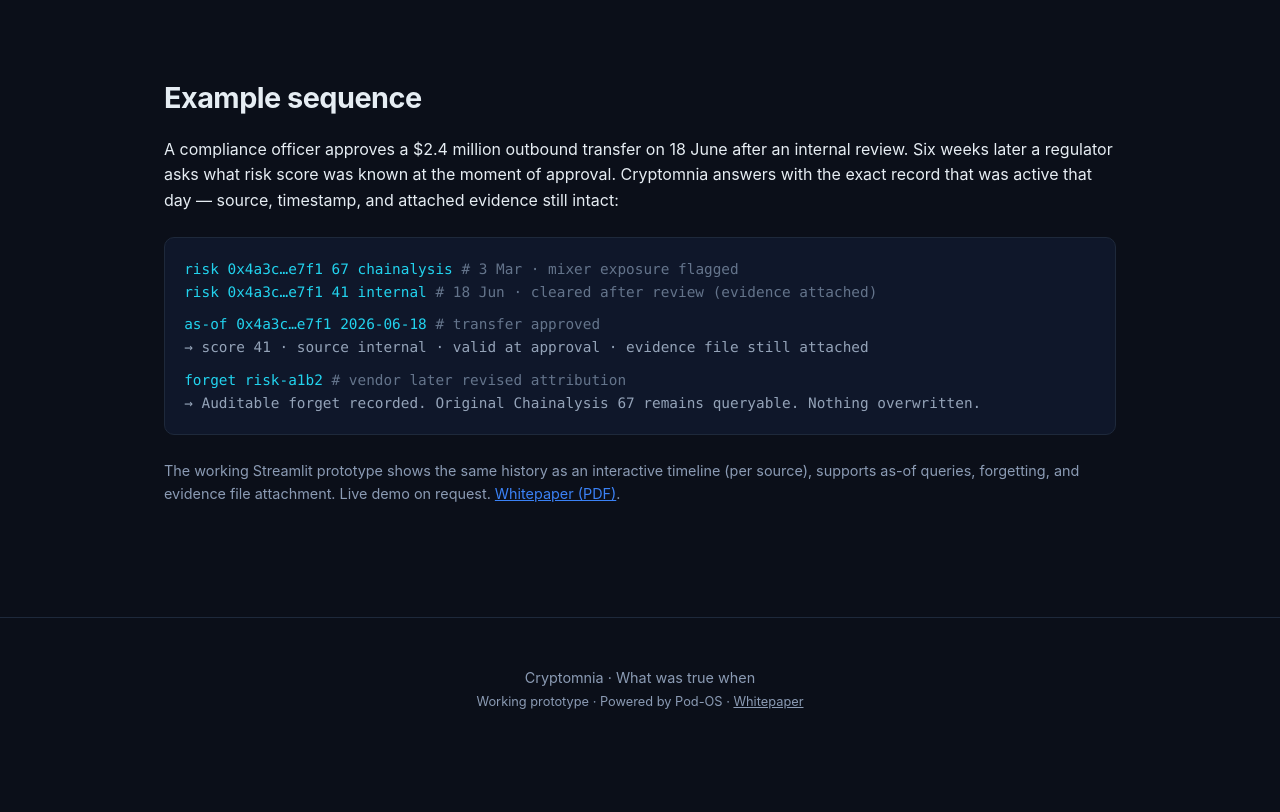
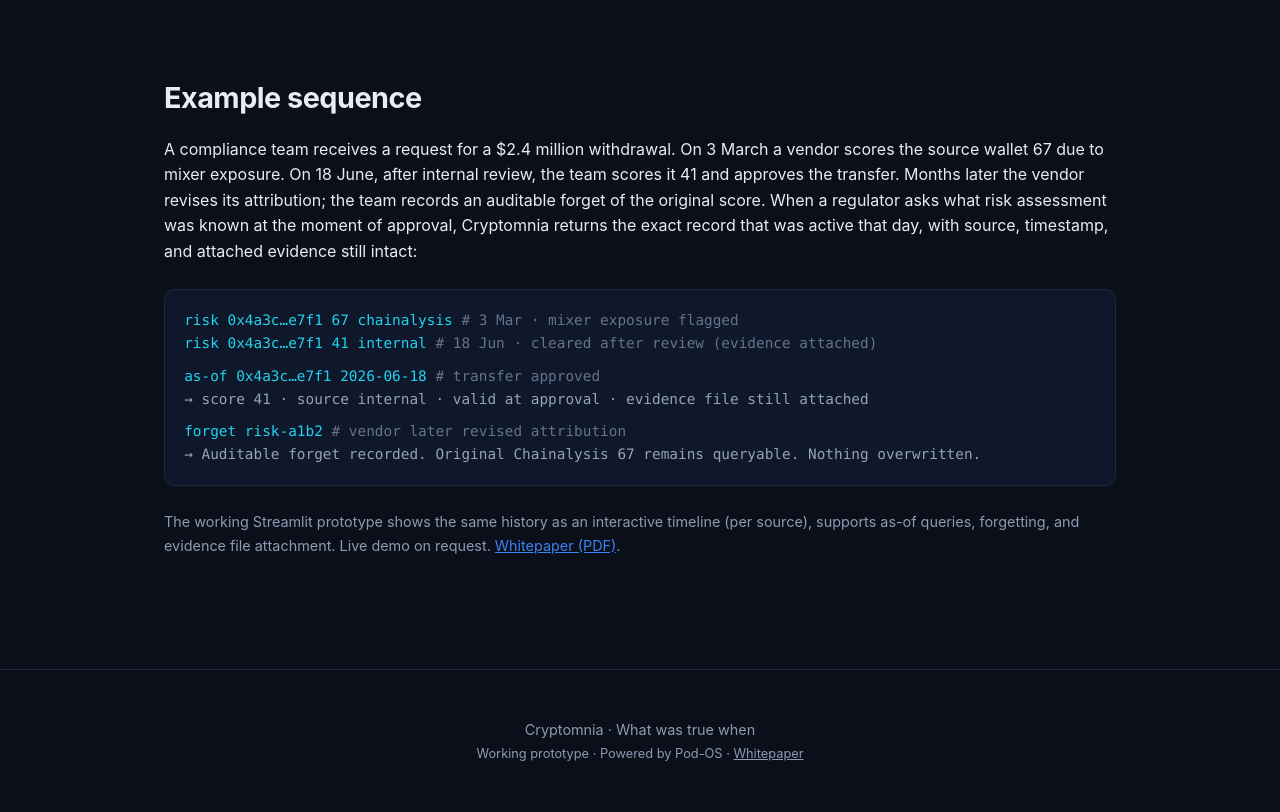
Before and after one commit to fhantson/Cryptomnia_Marketing, a plain HTML site: page index.html in a window 1280 px wide. Shown: the part 2435-3247 px from the top of the page. Before the commit the page ends 3196 px from the top, so only its background shows below. Drawn offline with Linux system fonts and the light colour scheme.

Commit message:
Align example sequence narrative with commands for clearer real-life demo

```diff
--- a/index.html
+++ b/index.html
@@ -286,7 +286,7 @@
 
 <section class="section" id="demo">
   <h2>Example sequence</h2>
-  <p>A compliance officer approves a $2.4 million outbound transfer on 18 June after an internal review. Six weeks later a regulator asks what risk score was known at the moment of approval. Cryptomnia answers with the exact record that was active that day — source, timestamp, and attached evidence still intact:</p>
+  <p>A compliance team receives a request for a $2.4 million withdrawal. On 3 March a vendor scores the source wallet 67 due to mixer exposure. On 18 June, after internal review, the team scores it 41 and approves the transfer. Months later the vendor revises its attribution; the team records an auditable forget of the original score. When a regulator asks what risk assessment was known at the moment of approval, Cryptomnia returns the exact record that was active that day, with source, timestamp, and attached evidence still intact:</p>
   <div class="demo-box">
     <div><span class="cmd">risk 0x4a3c…e7f1 67 chainalysis</span> <span class="comment"># 3 Mar · mixer exposure flagged</span></div>
     <div><span class="cmd">risk 0x4a3c…e7f1 41 internal</span> <span class="comment"># 18 Jun · cleared after review (evidence attached)</span></div>
```
